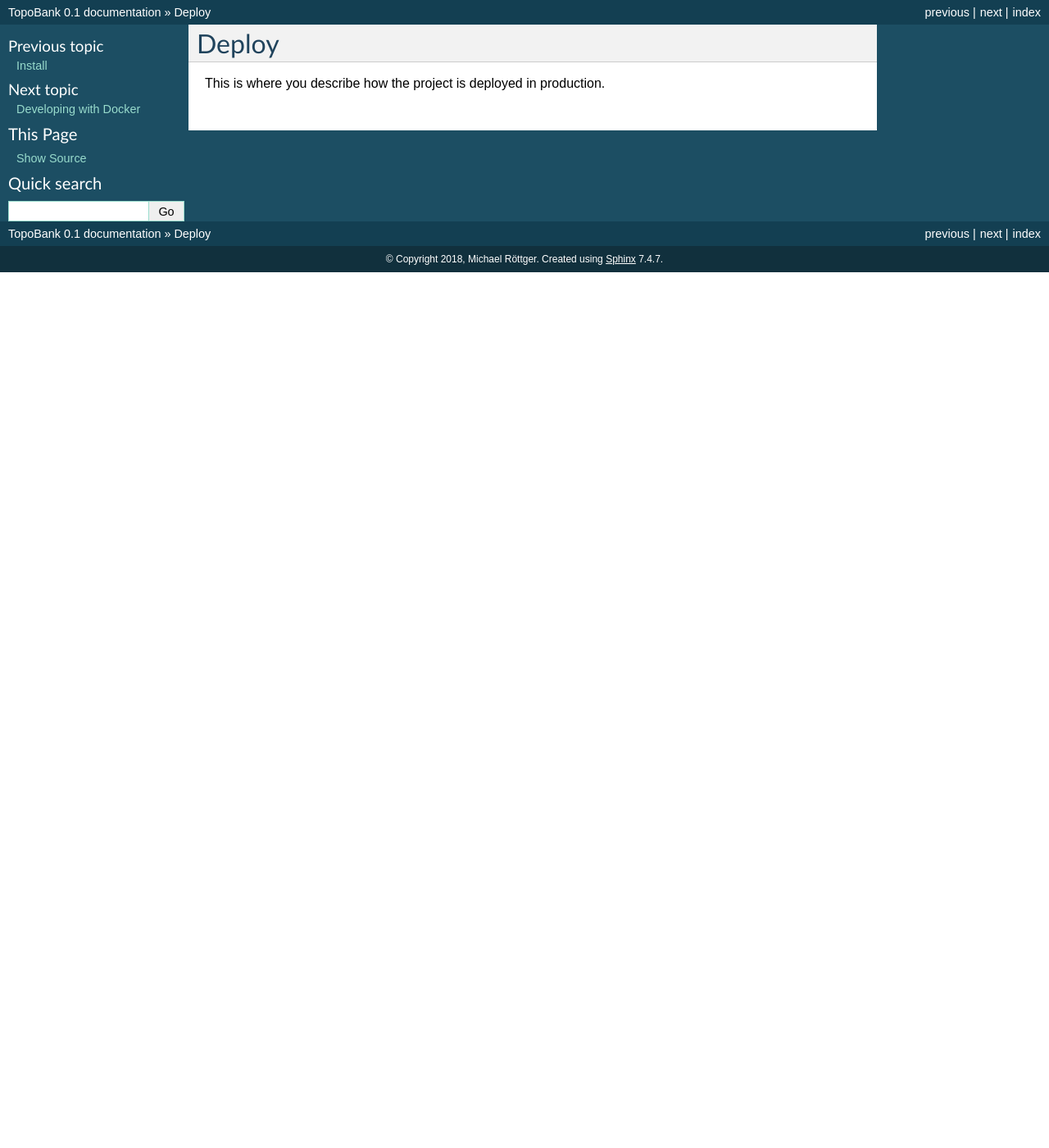
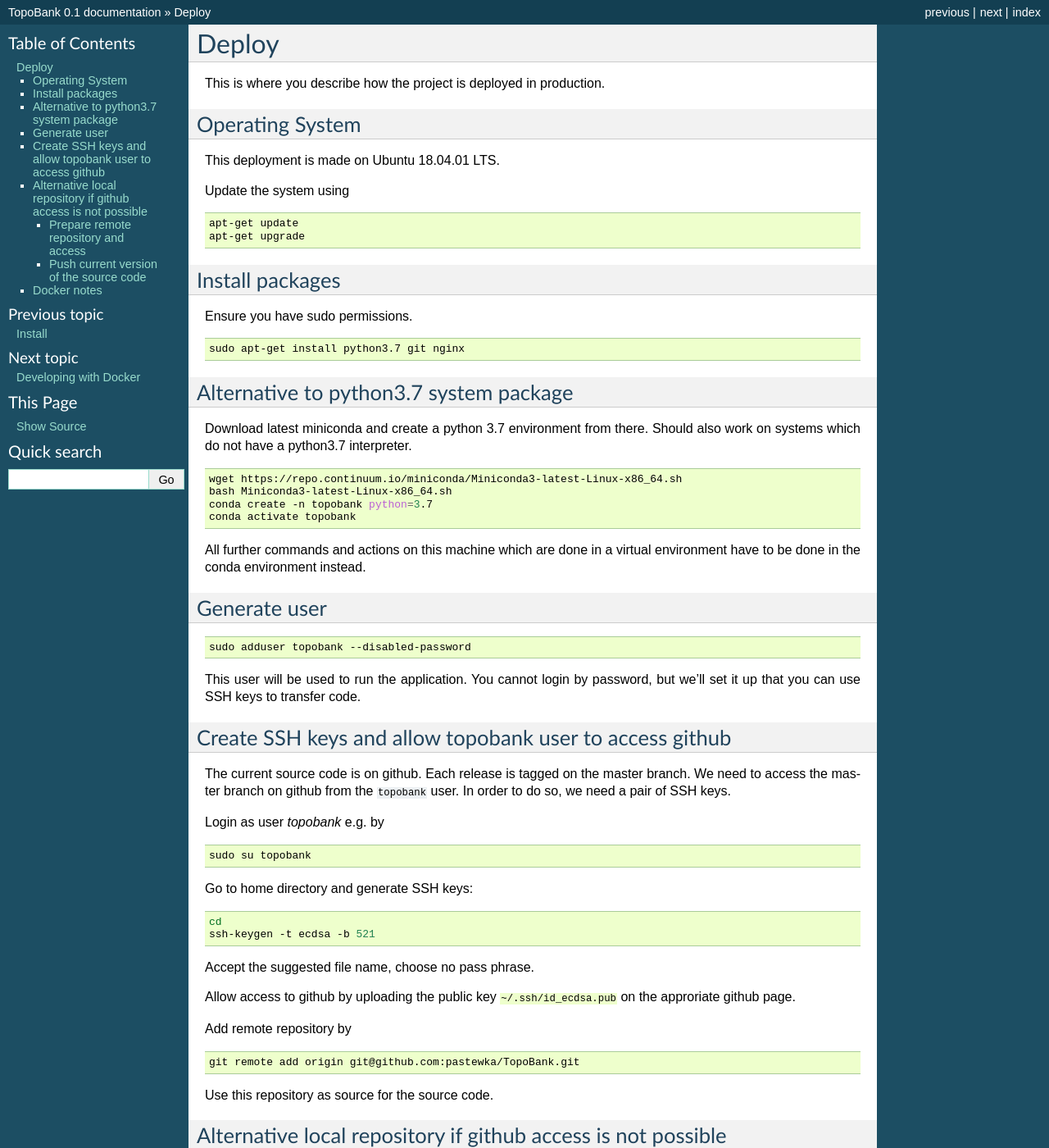
Before and after one commit to ContactEngineering/topobank, a Sphinx documentation site: the page built from docs/deploy.rst, in a window 1280 px wide and 1400 px high. Shown: the whole window at 82% size. Built offline with Sphinx 7.4.7, drawn with Linux system fonts in a browser that asks for light colours; pages that are not in the unit, such as notebooks, are missing from menus; some of the changed text lies outside the part shown.

Commit message:
ENH: Started documentation for deployment.

```diff
--- a/docs/deploy.rst
+++ b/docs/deploy.rst
@@ -2,3 +2,207 @@ Deploy
 ========
 
 This is where you describe how the project is deployed in production.
+
+.. role:: bash(code)
+   :language: bash
+
+
+Operating System
+----------------
+
+This deployment is made on Ubuntu 18.04.01 LTS.
+
+Update the system using
+
+.. code:: bash
+
+    apt-get update
+    apt-get upgrade
+
+
+Install packages
+----------------
+
+Ensure you have sudo permissions.
+
+.. code:: bash
+
+    sudo apt-get install python3.7 git nginx
+
+..
+    Missing: postgresql and related
+
+
+Alternative to python3.7 system package
+---------------------------------------
+
+Download latest miniconda and create a python 3.7 environment from there.
+Should also work on systems which do not have a python3.7 interpreter.
+
+.. code:: bash
+
+    wget https://repo.continuum.io/miniconda/Miniconda3-latest-Linux-x86_64.sh
+    bash Miniconda3-latest-Linux-x86_64.sh
+    conda create -n topobank python=3.7
+    conda activate topobank
+
+All further commands and actions on this machine which are done in
+a virtual environment have to be done in the conda environment instead.
+
+Generate user
+-------------
+
+.. code:: bash
+
+    sudo adduser topobank --disabled-password
+
+This user will be used to run the application. You cannot login by password,
+but we'll set it up that you can use SSH keys to transfer code.
+
+
+Create SSH keys and allow topobank user to access github
+--------------------------------------------------------
+
+The current source code is on github. Each release is tagged on the
+master branch. We need to access the master branch on github from
+the :code:`topobank` user. In order to do so, we need a pair of
+SSH keys.
+
+Login as user `topobank` e.g. by
+
+.. code:: bash
+
+   sudo su topobank
+
+Go to home directory and generate SSH keys:
+
+.. code:: bash
+
+   cd
+   ssh-keygen -t ecdsa -b 521
+
+Accept the suggested file name, choose no pass phrase.
+
+.. Really no pass phrase?
+
+Allow access to github by uploading the public key :bash:`~/.ssh/id_ecdsa.pub`
+on the approriate github page.
+
+Add remote repository by
+
+.. code:: bash
+
+   git remote add origin git@github.com:pastewka/TopoBank.git
+
+Use this repository as source for the source code.
+
+Alternative local repository if github access is not possible
+-------------------------------------------------------------
+
+Prepare remote repository and access
+....................................
+
+As alternative, if the direct access to Github is not possible:
+
+Login as user `topobank` e.g. by
+
+.. code:: bash
+
+   sudo su topobank
+
+Create a directory for the git repository
+
+.. code:: bash
+
+   cd
+   mkdir -p git/topobank.git
+   cd git/topobank.git
+   git init --bare
+
+Now we need to be able to push the current repository from a development machine
+to this repository here.
+
+First, be sure that the :code:`topobank` user has your public SSH key.
+You can e.g. copy&paste the entry from file :code:`~/.ssh/authorized_keys` from the user
+you are using in order to connect to the production machine to the equivalent file of the user
+:code:`topobank`. As user :code:`topobank` do
+
+   cd
+   mkdir .ssh
+   chmod 700 .ssh
+   vim .ssh/authorized_keys
+   (here paste the public key of your user who connected to the machine)
+
+Afterwards it should be possbile to connect without password via
+
+   ssh topobank@<server>
+
+For :code:`<server>` use the name of the server.
+
+
+Push current version of the source code
+.......................................
+
+For the following on your development machine it's suggested to add a host entry into
+your :bash:`~/.ssh/config` file like
+
+.. code:: bash
+
+    Host topobank-prod
+    HostName <server>
+    User <your-user>
+
+Then you can connect via
+
+.. code:: bash
+
+    ssh topobank-prod
+
+as your user or via
+
+.. code:: bash
+
+    ssh topobank@topobank-prod
+
+as :code:`topobank` user.
+
+In order to have source code on the server, now do the following on your development machine,
+in the source directory of *TopoBank*:
+
+.. code:: bash
+
+   git remote add topobank-prod topobank@topobank-prod:git/topobank.git
+
+Now it should be possible to push the code:
+
+.. code:: bash
+
+   git push topobank-prod master
+
+On the production machine, as :code:`topobank`, make sure, that
+you have a working directory for *TopoBank*:
+
+.. code:: bash
+
+   mkdir ~/topobank
+
+Go there and make sure, to set
+
+Got there and pull the current source code:
+
+.. code:: bash
+
+   cd ~/topobank
+
+
+
+
+Docker notes
+------------
+
+Some side notes for running docker:
+
+needed packages on dev: docker, virtualbox
+
+
+docker-machine create --driver virtualbox default
```
